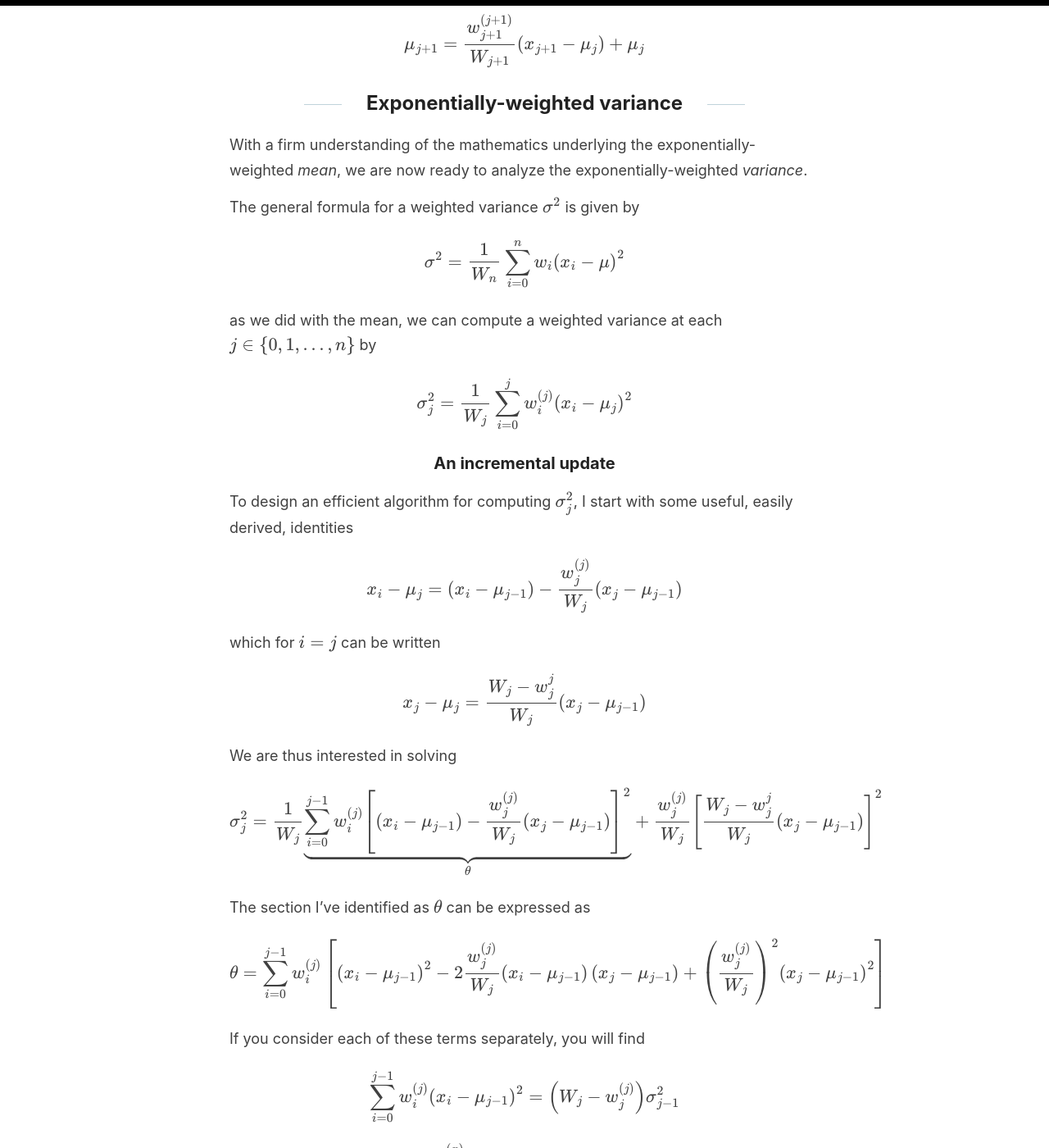
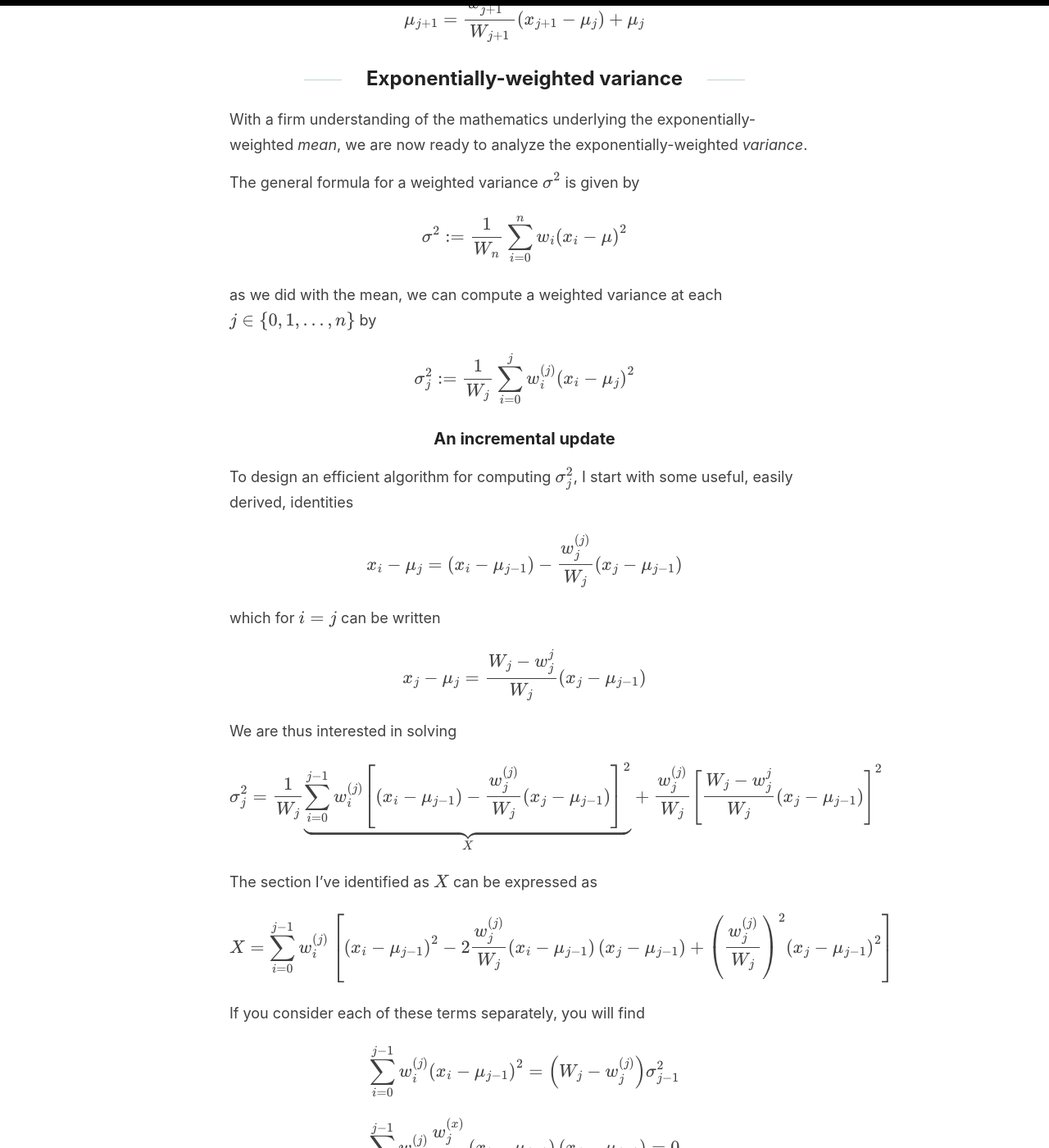
Before and after one commit to matteosantama/matteosantama.github.io, a Jekyll site: the page built from _posts/2022-09-03-ewm.md, in a window 1280 px wide and 1400 px high, scrolled down 5429 px. Shown: the whole window at 82% size. Built offline with Jekyll 4.4.1, drawn with Linux system fonts in a browser that asks for light colours; nearby versions of some CDN libraries; formulas are drawn with MathJax 3; some of the changed text lies outside the part shown.

Commit message:
general edits

```diff
--- a/_posts/2022-09-03-ewm.md
+++ b/_posts/2022-09-03-ewm.md
@@ -176,11 +176,11 @@ With a firm understanding of the mathematics underlying the exponentially-weight
 
 The general formula for a weighted variance $$\sigma^2$$ is given by
 
-$$\sigma^2 = \frac{1}{W_n} \sum_{i=0}^n w_i \left( x_i - \mu \right)^2$$
+$$\sigma^2 := \frac{1}{W_n} \sum_{i=0}^n w_i \left( x_i - \mu \right)^2$$
 
 as we did with the mean, we can compute a weighted variance at each $$j \in \{0, 1, \dots, n\}$$ by
 
-$$\sigma_j^2 = \frac{1}{W_j} \sum_{i=0}^j w_i^{(j)} \left( x_i - \mu_j \right)^2$$
+$$\sigma_j^2 := \frac{1}{W_j} \sum_{i=0}^j w_i^{(j)} \left( x_i - \mu_j \right)^2$$
 
 ### An incremental update
 
@@ -194,11 +194,11 @@ $$x_j - \mu_j = \frac{W_j - w_j^j}{W_j} \left( x_j - \mu_{j-1} \right)$$
 
 We are thus interested in solving
 
-$$\sigma_j^2 = \frac{1}{W_j} \underbrace{\sum_{i=0}^{j-1} w_i^{(j)} \left[ ( x_i - \mu_{j - 1} ) - \frac{w_j^{(j)}}{W_j} \left( x_j - \mu_{j-1} \right) \right]^2}_\theta + \frac{ w_j^{(j)} }{W_j} \left[ \frac{W_j - w_j^j}{W_j} \left( x_j - \mu_{j-1} \right)  \right]^2$$
+$$\sigma_j^2 = \frac{1}{W_j} \underbrace{\sum_{i=0}^{j-1} w_i^{(j)} \left[ ( x_i - \mu_{j - 1} ) - \frac{w_j^{(j)}}{W_j} \left( x_j - \mu_{j-1} \right) \right]^2}_{X} + \frac{ w_j^{(j)} }{W_j} \left[ \frac{W_j - w_j^j}{W_j} \left( x_j - \mu_{j-1} \right)  \right]^2$$
 
-The section I've identified as $$\theta$$ can be expressed as
+The section I've identified as $$X$$ can be expressed as
 
-$$\theta = \sum_{i=0}^{j-1}w_i^{(j)} \left[ \left( x_i - \mu_{j-1} \right)^2 - 2 \frac{w_j^{(j)}}{W_j} \left( x_i - \mu_{j-1} \right) \left( x_j - \mu_{j - 1} \right) + \left( \frac{w_j^{(j)}}{W_j} \right)^2 \left( x_j - \mu_{j-1} \right)^2  \right]$$
+$$X = \sum_{i=0}^{j-1}w_i^{(j)} \left[ \left( x_i - \mu_{j-1} \right)^2 - 2 \frac{w_j^{(j)}}{W_j} \left( x_i - \mu_{j-1} \right) \left( x_j - \mu_{j - 1} \right) + \left( \frac{w_j^{(j)}}{W_j} \right)^2 \left( x_j - \mu_{j-1} \right)^2  \right]$$
 
 If you consider each of these terms separately, you will find
 
```
Also changed, not shown: other parts of _posts/2022-09-03-ewm.md (+2 -2 lines), 2 other files.
